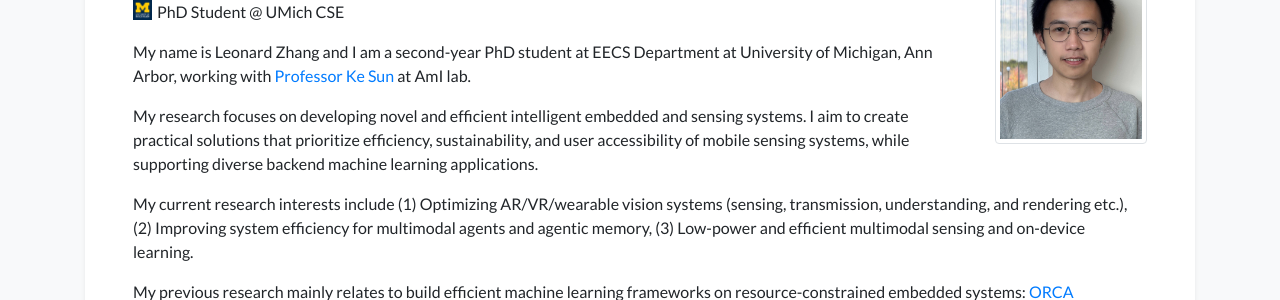
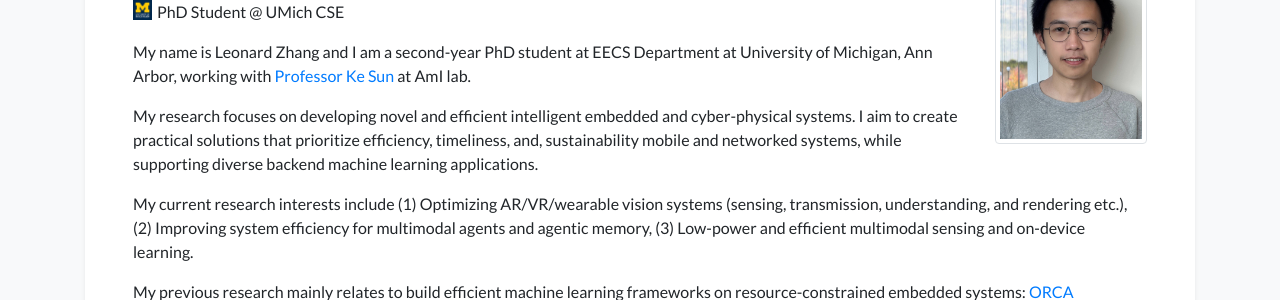
Before and after one commit to lezhangleonard/lezhangleonard.github.io, a Jekyll site: the page built from index.html, in a window 1280 px wide and 900 px high. Shown: the part 184-484 px from the top of the window. Built offline with Jekyll 4.4.1, drawn with Linux system fonts in a browser that asks for light colours; nearby versions of some CDN libraries; a style sheet for code colours, icons or effects is not loaded.

Commit message:
Revise research description in profile.yml
Updated research focus to include cyber-physical systems and emphasize timeliness.

```diff
--- a/_data/profile.yml
+++ b/_data/profile.yml
@@ -18,7 +18,7 @@ short_bio: >-
     My name is Leonard Zhang and I am a second-year PhD student at EECS Department at University of Michigan, Ann Arbor, working with <a href="https://samsonsjarkal.github.io/KeSun/">Professor Ke Sun</a> at AmI lab.
   </p>
   <p>
-    My research focuses on developing novel and efficient intelligent embedded and sensing systems. I aim to create practical solutions that prioritize efficiency, sustainability, and user accessibility of mobile sensing systems, while supporting diverse backend machine learning applications.
+    My research focuses on developing novel and efficient intelligent embedded and cyber-physical systems. I aim to create practical solutions that prioritize efficiency, timeliness, and, sustainability mobile and networked systems, while supporting diverse backend machine learning applications.
   </p>
   <p>
     My current research interests include (1) Optimizing AR/VR/wearable vision systems (sensing, transmission, understanding, and rendering etc.), (2) Improving system efficiency for multimodal agents and agentic memory, (3) Low-power and efficient multimodal sensing and on-device learning.
```
